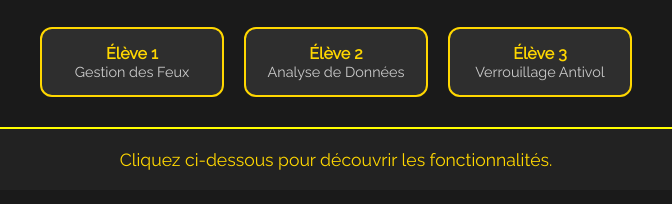
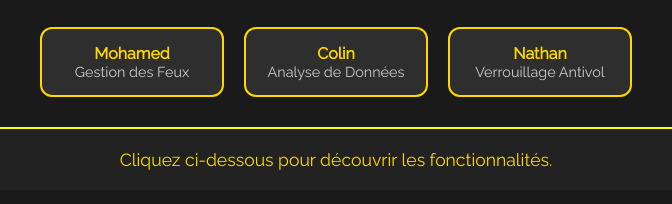
Before and after one commit to MusiqueCabrini/bbabaab, a plain HTML site: page index.html in a window 1280 px wide. Shown: the part 478-682 px from the top of the page, 304-976 px from the left. Drawn offline with Linux system fonts and the light colour scheme.

Commit message:
Update index.html

```diff
--- a/index.html
+++ b/index.html
@@ -31,15 +31,15 @@
 
     <div class="team-container">
       <div class="team-member">
-        Élève 1
+        Mohamed
         <div class="team-role">Gestion des Feux</div>
       </div>
       <div class="team-member">
-        Élève 2
+        Colin
         <div class="team-role">Analyse de Données</div>
       </div>
       <div class="team-member">
-        Élève 3
+        Nathan
         <div class="team-role">Verrouillage Antivol</div>
       </div>
     </div>
```
